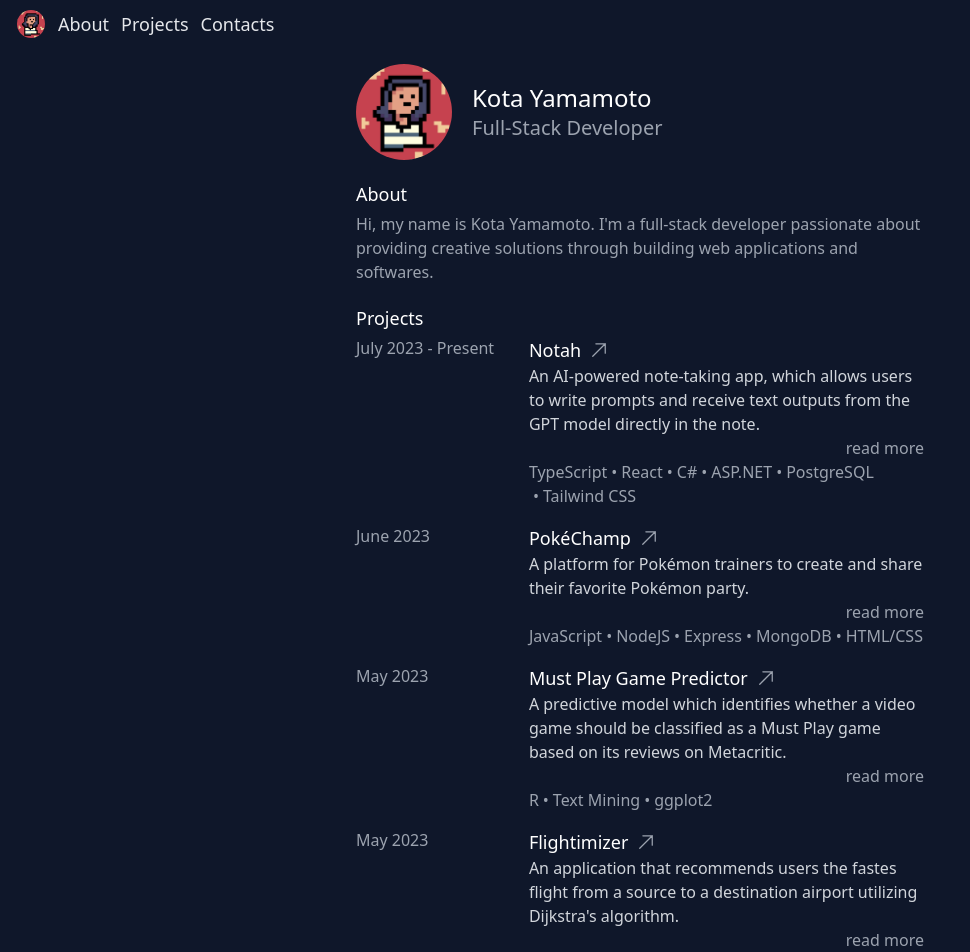
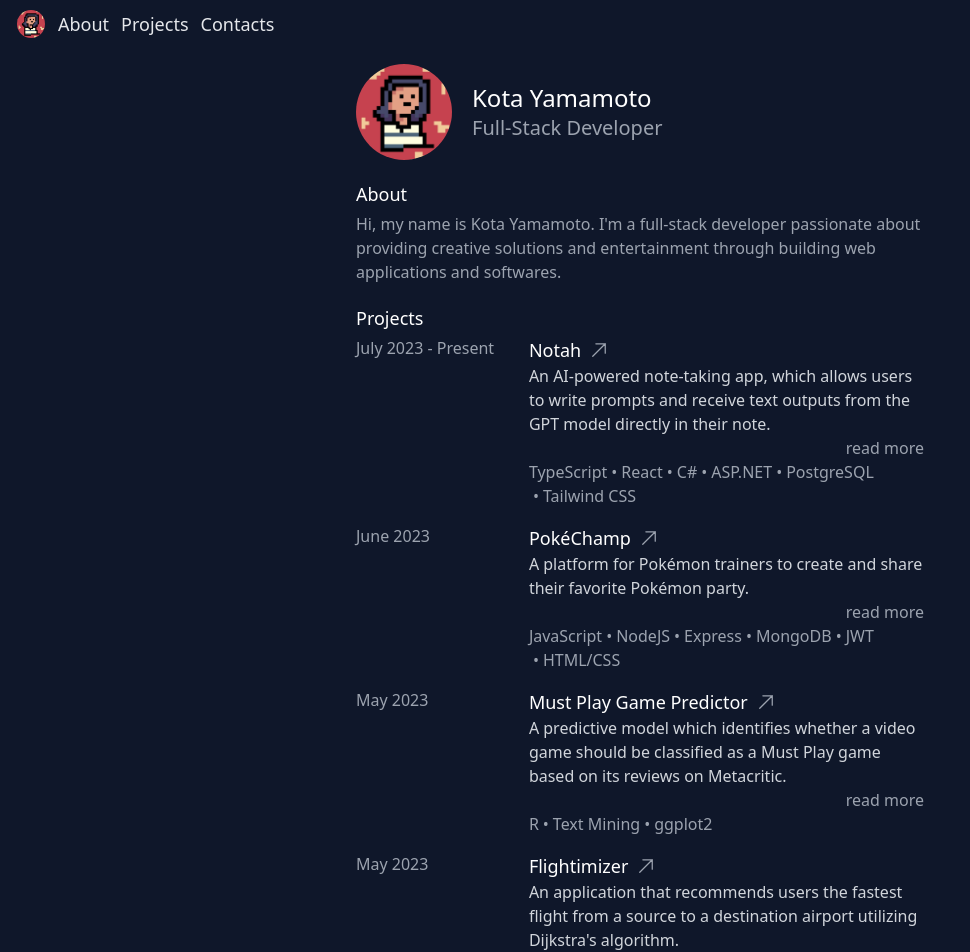
Before and after one commit to kotayam/personal-website-2, a React (Vite) app in the folder frontend/: page / in a window 1280 px wide. Shown: the top 952 px of the page, without its empty margins (0-970 px from the left). Built offline with nearby package versions, Linux system fonts and the light colour scheme.

Commit message:
added more desc for projects

```diff
--- a/frontend/src/About.tsx
+++ b/frontend/src/About.tsx
@@ -1,9 +1,14 @@
 export default function About() {
-    return (
-        <div className="mt-5">
-            <h2 id="about" className="text-white text-lg mb-1">About</h2>
-            <p>Hi, my name is Kota Yamamoto. I'm a full-stack developer passionate about providing creative solutions through building web applications and softwares. </p>
-        </div>
-
-    )
+  return (
+    <div className="mt-5">
+      <h2 id="about" className="text-white text-lg mb-1">
+        About
+      </h2>
+      <p>
+        Hi, my name is Kota Yamamoto. I'm a full-stack developer passionate
+        about providing creative solutions and entertainment through building
+        web applications and softwares.
+      </p>
+    </div>
+  );
 }
--- a/frontend/src/repo.json
+++ b/frontend/src/repo.json
@@ -3,8 +3,8 @@
     "name": "Notah",
     "url": "https://github.com/kotayam/notah",
     "date": "July 2023 - Present",
-    "description": "An AI-powered note-taking app, which allows users to write prompts and receive text outputs from the GPT model directly in the note.",
-    "more": "This is the additional part.",
+    "description": "An AI-powered note-taking app, which allows users to write prompts and receive text outputs from the GPT model directly in their note.",
+    "more": "Utilized OpenAI API to integrate generative AI. Built a clean and efficient UI/UX using React and Tailwind. Developed a backend REST API with ASP.NET (C#) which communicates with a PostgreSQL database.",
     "language": [
       "TypeScript",
       "React",
@@ -19,23 +19,30 @@
     "url": "https://github.com/kotayam/pokechamp",
     "date": "June 2023",
     "description": "A platform for Pokémon trainers to create and share their favorite Pokémon party.",
-    "more": "This is the additional part.",
-    "language": ["JavaScript", "NodeJS", "Express", "MongoDB", "HTML/CSS"]
+    "more": "Utilized PokéAPI to display Pokémon data such as image, name, type. Developed a backend server with NodeJS and Express which communicates with a MongoDB database. Implemented user authentication using JWT.",
+    "language": [
+      "JavaScript",
+      "NodeJS",
+      "Express",
+      "MongoDB",
+      "JWT",
+      "HTML/CSS"
+    ]
   },
   {
     "name": "Must Play Game Predictor",
     "url": "https://github.com/kotayam/must-play-game-predictor",
     "date": "May 2023",
     "description": "A predictive model which identifies whether a video game should be classified as a Must Play game based on its reviews on Metacritic.",
-    "more": "This is the additional part.",
+    "more": "Built the model using text preprocessing and logistic regression against a Kaggle dataset with 5K games and 284K user reviews. The model achieved a prediction accuracy of 65.52% on test data.",
     "language": ["R", "Text Mining", "ggplot2"]
   },
   {
     "name": "Flightimizer",
     "url": "https://github.com/kotayam/flightimizer",
     "date": "May 2023",
-    "description": "An application that recommends users the fastes flight from a source to a destination airport utilizing Dijkstra's algorithm.",
-    "more": "This is the additional part.",
+    "description": "An application that recommends users the fastest flight from a source to a destination airport utilizing Dijkstra's algorithm.",
+    "more": "Constructed a directed graph from a Kaggle dataset with 578K flight data, where edges are weighed by elapsed flight time.",
     "language": ["Java", "Python", "Pandas", "R", "network", "igraph"]
   }
 ]
```
Also changed, not shown: 3 other files (tests, documents, lock files or other folders).
